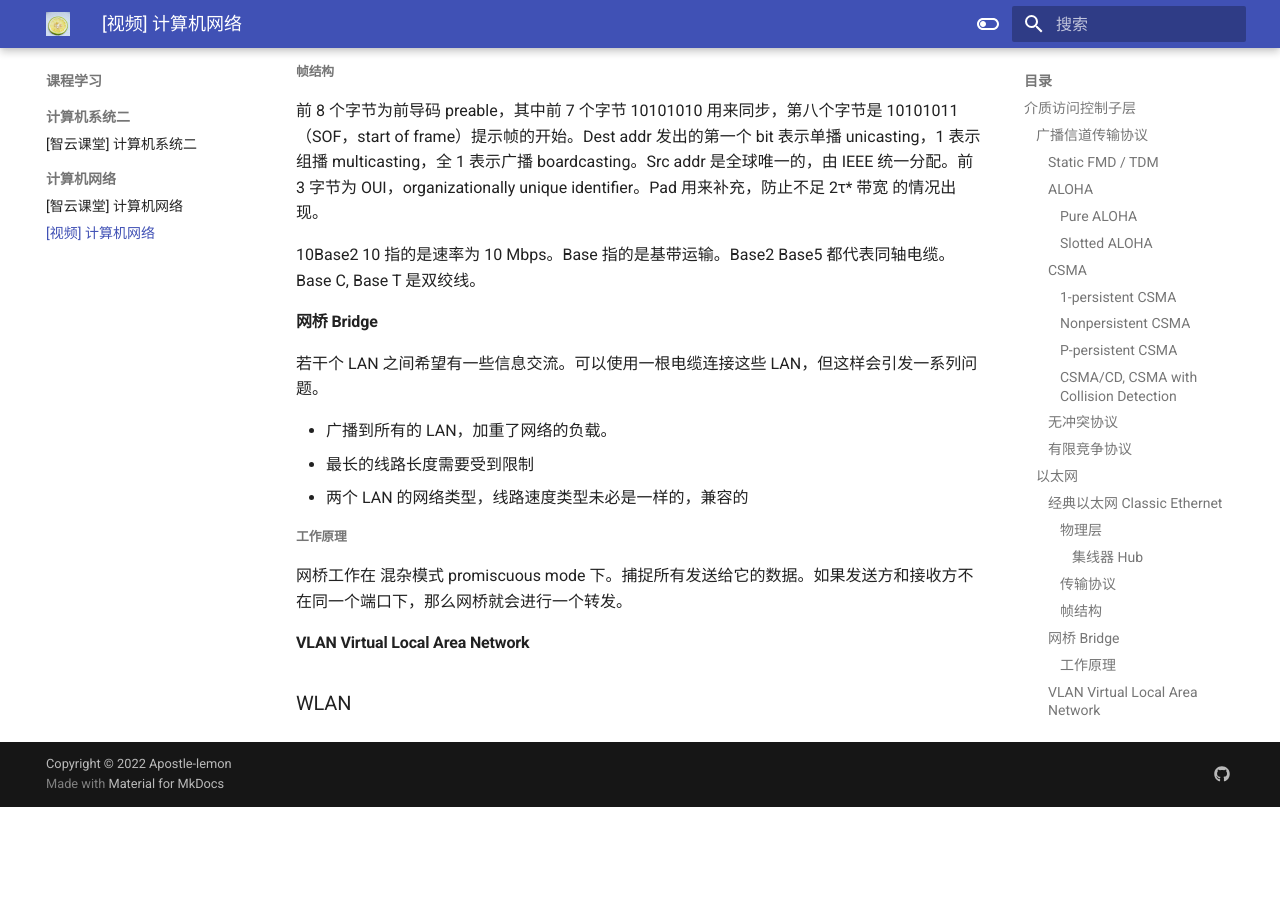
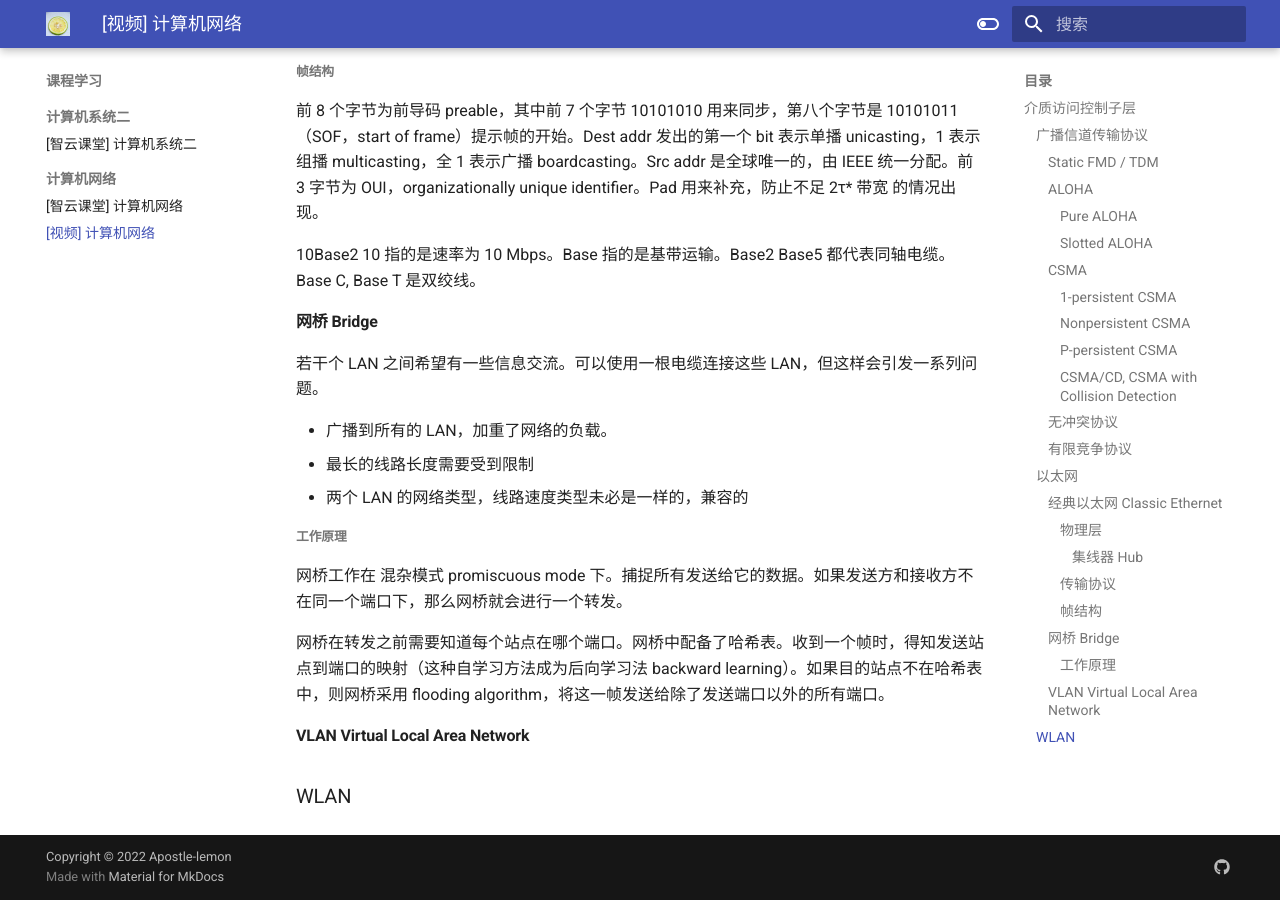
Before and after one commit to Apostle-lemon/Apostle-lemon.github.io, an MkDocs documentation site: the page built from docs/课程学习/计算机网络/【视频】计算机网络.md, in a window 1280 px wide and 900 px high, scrolled down 2189 px. Built offline with MkDocs 1.6.1 and Material for MkDocs 9.7.7, drawn with Linux system fonts in a browser that asks for light colours; before the commit the page ends 2996 px from its top, so only the background shows below that.

Commit message:
vault backup: 2022-10-28 10:49:47
Affected files:
docs/课程学习/计算机网络/【视频】计算机网络.md

```diff
--- a/docs/课程学习/计算机网络/【视频】计算机网络.md
+++ b/docs/课程学习/计算机网络/【视频】计算机网络.md
@@ -104,6 +104,8 @@ ALOHA, additive links on-line hawaii area。对没有 hawaii 代表的就是夏
 
 网桥工作在 混杂模式 promiscuous mode 下。捕捉所有发送给它的数据。如果发送方和接收方不在同一个端口下，那么网桥就会进行一个转发。
 
+网桥在转发之前需要知道每个站点在哪个端口。网桥中配备了哈希表。收到一个帧时，得知发送站点到端口的映射（这种自学习方法成为后向学习法 backward learning）。如果目的站点不在哈希表中，则网桥采用 flooding algorithm，将这一帧发送给除了发送端口以外的所有端口。
+
 #### VLAN Virtual Local Area Network
 
 ### WLAN
```
